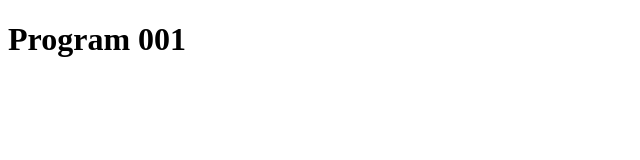
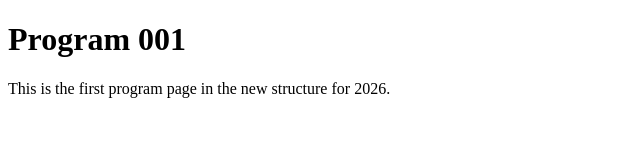
Before and after one commit to edskate/02-01-2026, a plain HTML site: page index01.html in a window 1280 px wide. Shown: the whole page, without its empty margins (0-640 px from the left). Drawn offline with Linux system fonts and the light colour scheme.

Commit message:
uma modficação na index01.html

```diff
--- a/index01.html
+++ b/index01.html
@@ -7,5 +7,7 @@
 </head>
 <body>
     <h1>Program 001</h1>
+
+    <p>This is the first program page in the new structure for 2026.</p>
 </body>
 </html>
```
